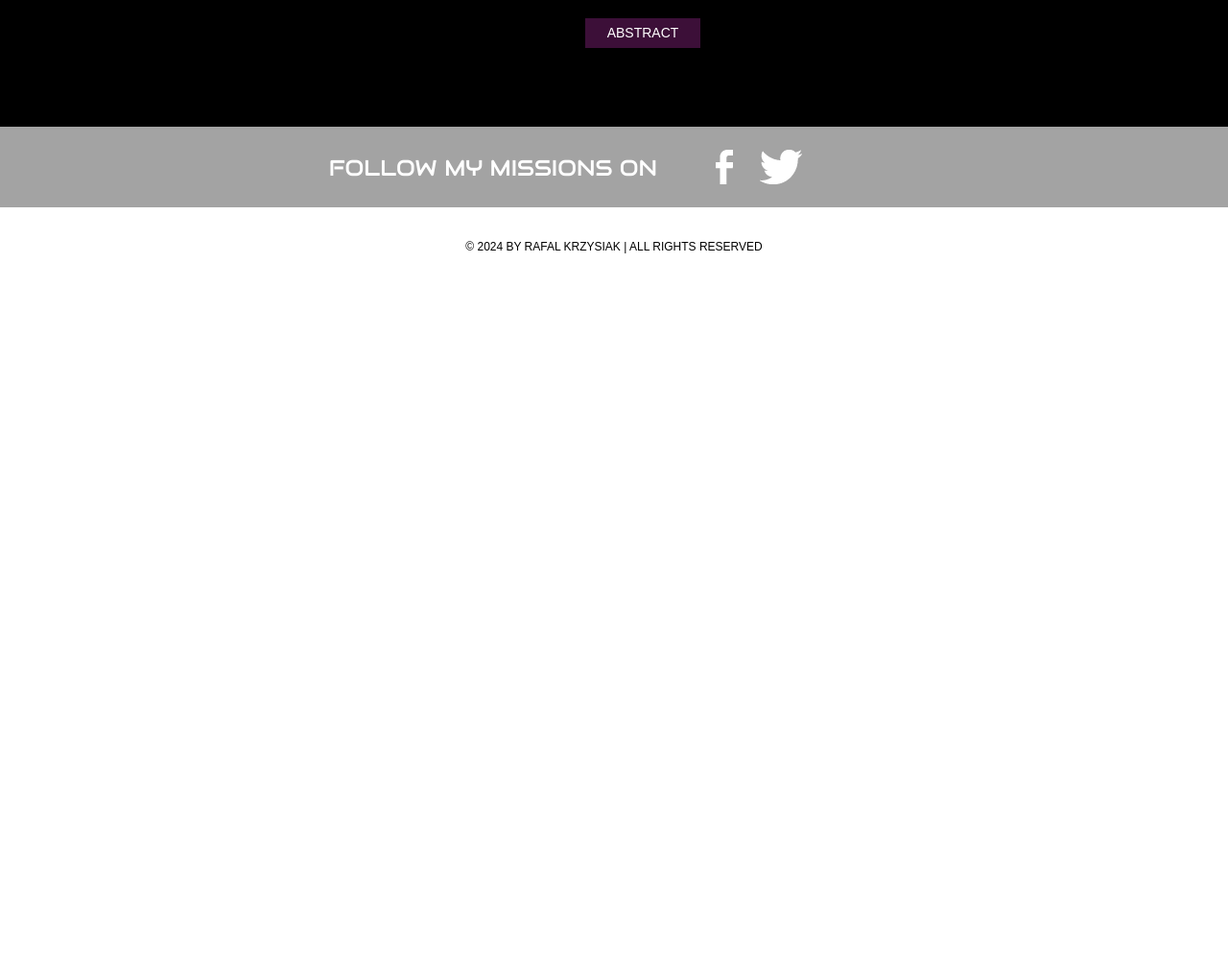
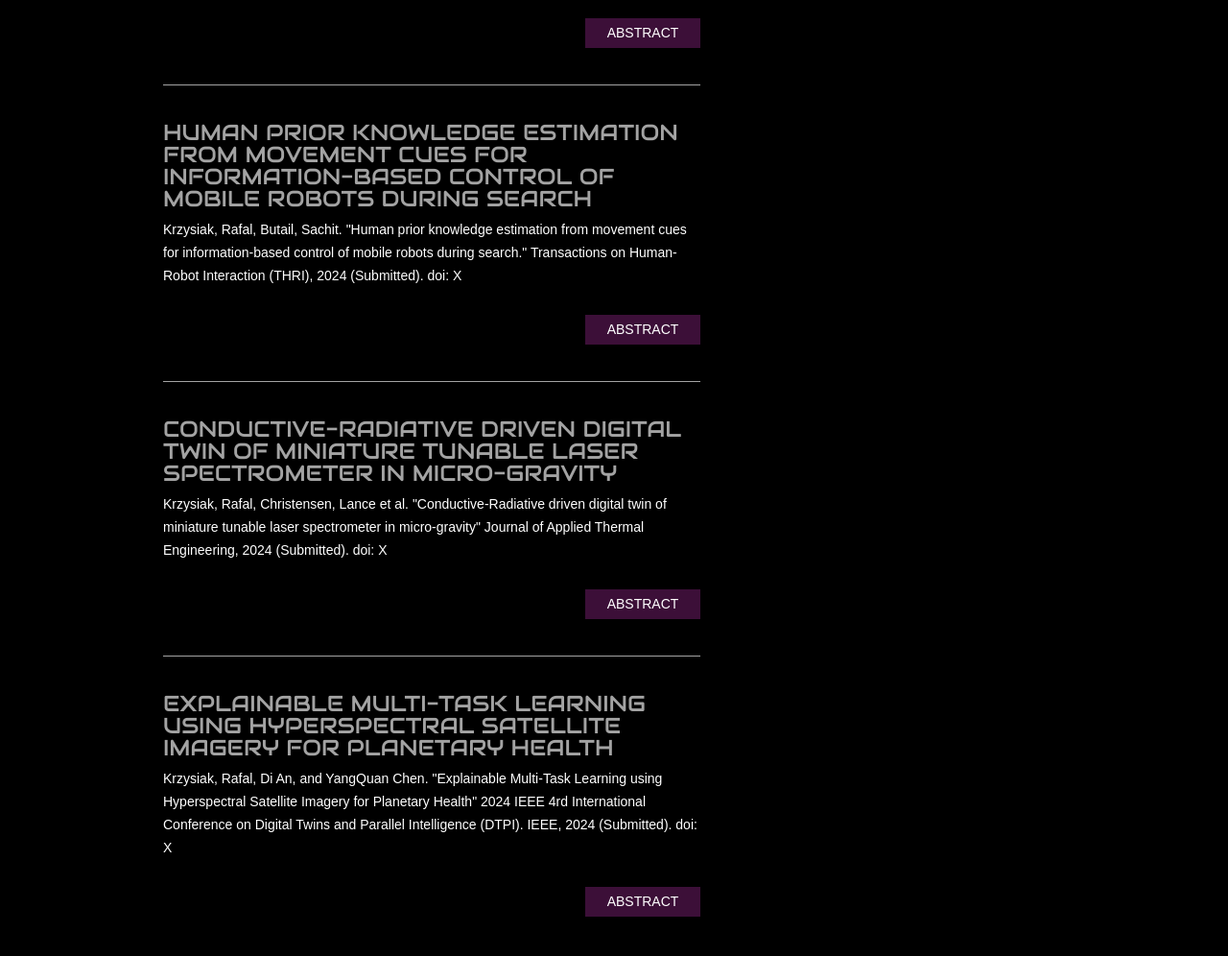
Before and after one commit to rafalkrzysiak/rafalkrzysiak.github.io, a plain HTML site: page publications.html in a window 1280 px wide. Shown: the part 2221-3217 px from the top of the page at 96% size. Before the commit the page ends 2521 px from the top, so only its background shows below. Drawn offline with Linux system fonts and the light colour scheme.

Commit message:
Update publications.html

```diff
--- a/publications.html
+++ b/publications.html
@@ -82,6 +82,27 @@
 									doi: 10.1109/DTPI59677.2023.10365417</p>
 								<a href="publications/IEEE_HMS_2021.html" class="more">Abstract</a>
 							</li>
+							<li>
+								<h1>Human prior knowledge estimation from movement cues for information-based control of mobile robots during search</h1>
+								<p>Krzysiak, Rafal, Butail, Sachit. "Human prior knowledge estimation from movement cues for information-based control of mobile robots during search."
+									Transactions on Human-Robot Interaction (THRI), 2024 (Submitted).
+									doi: X</p>
+								<a href="publications/IEEE_HMS_2021.html" class="more">Abstract</a>
+							</li>
+							<li>
+								<h1>Conductive-Radiative driven digital twin of miniature tunable laser spectrometer in micro-gravity</h1>
+								<p>Krzysiak, Rafal, Christensen, Lance et al. "Conductive-Radiative driven digital twin of miniature tunable laser spectrometer in micro-gravity"
+									Journal of Applied Thermal Engineering, 2024 (Submitted).
+									doi: X</p>
+								<a href="publications/IEEE_HMS_2021.html" class="more">Abstract</a>
+							</li>
+							<li>
+								<h1>Explainable Multi-Task Learning using Hyperspectral Satellite Imagery for Planetary Health</h1>
+								<p>Krzysiak, Rafal, Di An, and YangQuan Chen. "Explainable Multi-Task Learning using Hyperspectral Satellite Imagery for Planetary Health"
+									2024 IEEE 4rd International Conference on Digital Twins and Parallel Intelligence (DTPI). IEEE, 2024 (Submitted).
+									doi: X</p>
+								<a href="publications/IEEE_HMS_2021.html" class="more">Abstract</a>
+							</li>
 						</ul>
 					</div>
 				</div>
```
